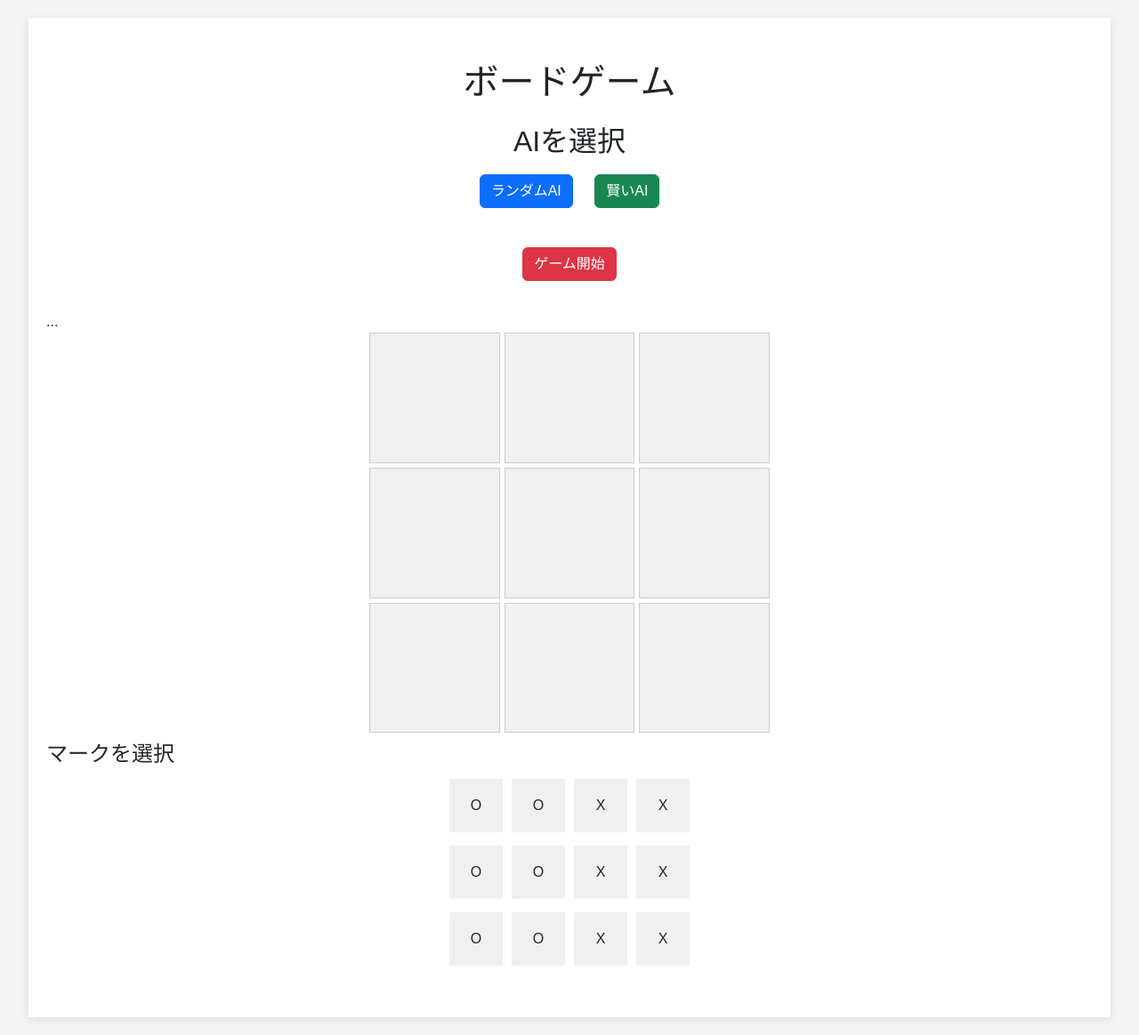
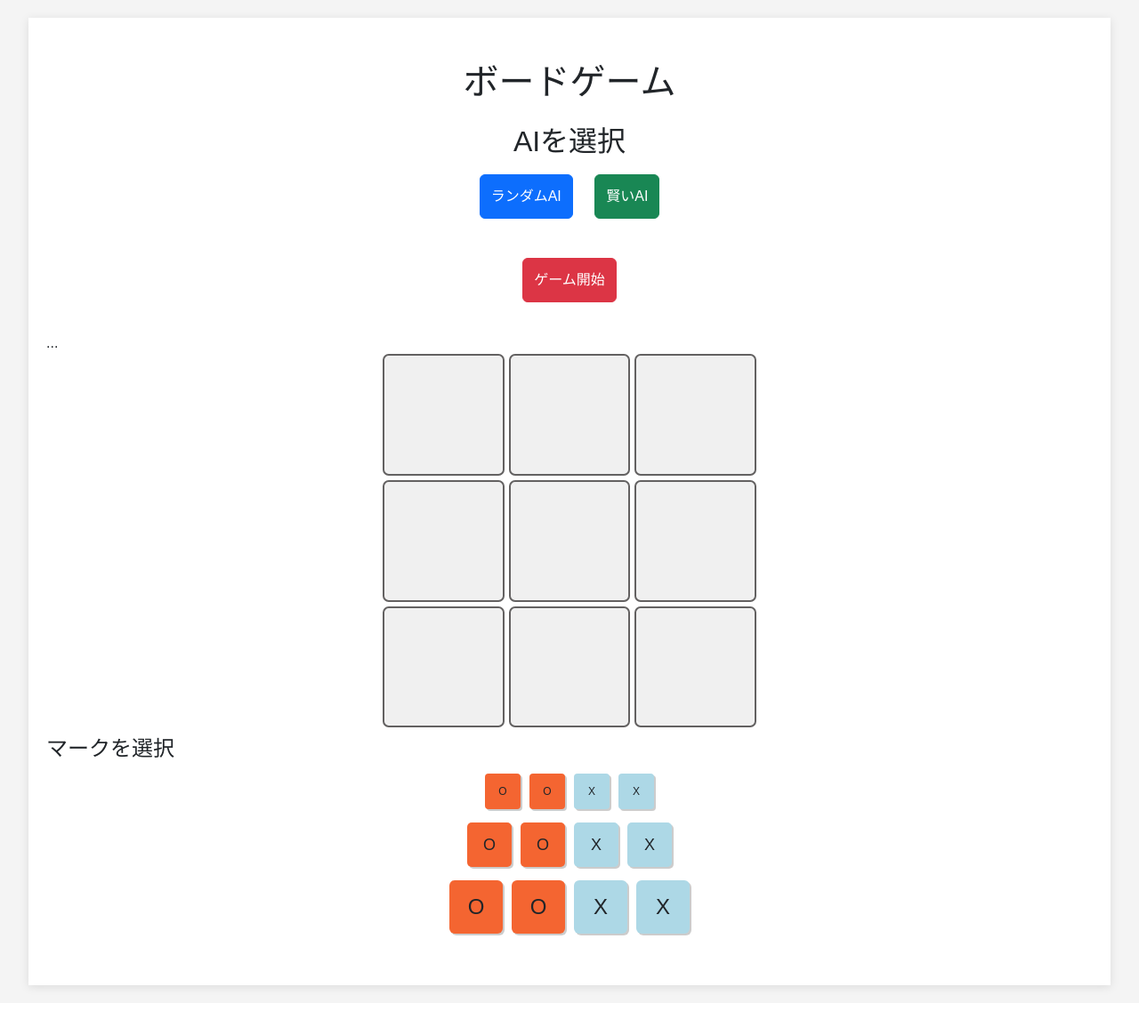
Before and after one commit to wakamizuki/game_app, a Flask app: page / in a window 1280 px wide. Shown: the whole page at 89% size. After the commit the page ends 1117 px from the top, so only its background shows below. Run offline with Flask 2, Linux system fonts and the light colour scheme.

Commit message:
change_display_related_to_marksize

```diff
--- a/package.json
+++ b/package.json
@@ -23,7 +23,8 @@
         "eslint-config-prettier": "^10.1.1",
         "eslint-define-config": "^2.1.0",
         "eslint-plugin-prettier": "^5.2.4",
-        "prettier": "^3.5.3"
+        "prettier": "^3.5.3",
+        "sass": "^1.86.0"
     },
     "type": "module"
 }
--- a/static/css/board.css
+++ b/static/css/board.css
@@ -6,8 +6,8 @@
     gap: 5px; /* セル間のスペース */
     width: 90%; /* ボードの幅を画面の90%に */
     /* height: 600px;                       ボードの高さを画面の90%に  */
-    max-width: 450px; /* 最大幅450px */
-    max-height: 450px; /* 最大高さ450px */
+    max-width: 420px; /* 最大幅450px */
+    max-height: 420px; /* 最大高さ450px */
     margin: 0 auto; /* 中央に配置 */
 }
 
@@ -17,9 +17,10 @@
     justify-content: center; /* セル内でコンテンツを中央揃え */
     align-items: center; /* セル内でコンテンツを中央揃え */
     background-color: #f0f0f0; /* セルの背景色 */
-    border: 1px solid #ccc; /* セルの境界線 */
+    border: 2px solid #636161; /* セルの境界線 */
     width: 100%; /* セルの幅を親要素（ゲームボード）の幅に合わせる */
     aspect-ratio: 1;
+    border-radius: 5%;
     /* height: 100%;               セルの高さを親要素（ゲームボード）の高さに合わせる */
 }
 
--- a/static/css/marks.css
+++ b/static/css/marks.css
@@ -6,10 +6,13 @@
     display: flex;
     justify-content: center;
     margin-bottom: 5px; /* 各行の間にスペースを追加 */
+    align-items: center;
 }
 
 .mark-cell {
-    display: inline-block;
+    display: flex;
+    justify-content: center; /* 水平方向の中央揃え */
+    align-items: center; /* 垂直方向の中央揃え */
     width: 60px;
     height: 60px;
     background-color: #f0f0f0;
@@ -17,11 +20,24 @@
     text-align: center;
     line-height: 60px;
     cursor: pointer;
+    font-size: 24px;
+    border-radius: 10%;
+    box-shadow: 2px 2px rgba(0, 0, 0, 0.2);
+    position: relative;
 }
 
-.mark-cell:hover {
-    background-color: #e0e0e0;
+.mark-cell.small {
+    width: 40px;
+    height: 40px;
+    font-size: 12px;
 }
+
+.mark-cell.middle {
+    width: 50px;
+    height: 50px;
+    font-size: 18px;
+}
+
 /* Oのセルが選択されたとき */
 .mark-cell[data-mark='O'].selected {
     background-color: red; /* 赤色 */
@@ -32,3 +48,22 @@
     background-color: #007bff; /* 青色 */
     color: white; /* 白文字 */
 }
+
+.mark-cell[data-mark='O'] {
+    background-color: rgb(244, 101, 49);
+}
+.mark-cell[data-mark='X'] {
+    background-color: lightblue;
+}
+.mark-cell[data-mark='O']:hover {
+    background-color: red;
+    top: 2px;
+    left: 2px;
+    transition: 0.3s;
+}
+.mark-cell[data-mark='X']:hover {
+    background-color: #007bff;
+    top: 2px;
+    left: 2px;
+    transition: 0.3s;
+}
--- a/static/css/styles.css
+++ b/static/css/styles.css
@@ -23,7 +23,6 @@ body {
 
 h1 {
     text-align: center;
-    margin-bottom: 20px;
 }
 
 .ai-selection {
@@ -34,6 +33,7 @@ h1 {
 button {
     margin: 10px;
     padding: 10px 20px;
+    height: 50px;
     background-color: #007bff;
     color: white;
     border: none;
--- a/static/js/game_controller.js
+++ b/static/js/game_controller.js
@@ -21,7 +21,7 @@ export default class GameController {
             alert('ゲームを開始してください！');
             return;
         }
-        console.log(markId);
+
         if (this.game.markSelected) {
             alert('すでにマークを選択しています！');
             return;
@@ -40,7 +40,7 @@ export default class GameController {
             alert('マークを選択してください！');
             return;
         }
-        console.log(row, col);
+
         if (this.game.cellClick(row, col, this.board)) {
             updateBoard(this.board.board, this.game.currentPlayer.getMark());
         }
--- a/static/js/script.js
+++ b/static/js/script.js
@@ -58,6 +58,19 @@ function updateBoard(boardState, currentPlayer) {
             } else {
                 cell.classList.remove('x', 'o');
             }
+            // サイズのクラスを設定
+            if (mark.size === 'SMALL') {
+                cell.classList.add('small');
+                cell.classList.remove('middle', 'large');
+            } else if (mark.size === 'MIDDLE') {
+                cell.classList.add('middle');
+                cell.classList.remove('small', 'large');
+            } else if (mark.size === 'LARGE') {
+                cell.classList.add('large');
+                cell.classList.remove('small', 'middle');
+            } else {
+                cell.classList.remove('small', 'middle', 'large');
+            }
         });
     });
     document.getElementById('current-player').textContent =
--- a/templates/index.html
+++ b/templates/index.html
@@ -58,22 +58,46 @@
                 <h4>マークを選択</h4>
                 <!-- 3行4列に変更 -->
                 <div class="mark-row">
-                    <div class="mark-cell" id="mark-O1" data-mark="O">O</div>
-                    <div class="mark-cell" id="mark-O2" data-mark="O">O</div>
-                    <div class="mark-cell" id="mark-X1" data-mark="X">X</div>
-                    <div class="mark-cell" id="mark-X2" data-mark="X">X</div>
+                    <div class="mark-cell small" id="mark-O1" data-mark="O">
+                        O
+                    </div>
+                    <div class="mark-cell small" id="mark-O2" data-mark="O">
+                        O
+                    </div>
+                    <div class="mark-cell small" id="mark-X1" data-mark="X">
+                        X
+                    </div>
+                    <div class="mark-cell small" id="mark-X2" data-mark="X">
+                        X
+                    </div>
                 </div>
                 <div class="mark-row">
-                    <div class="mark-cell" id="mark-O3" data-mark="O">O</div>
-                    <div class="mark-cell" id="mark-O4" data-mark="O">O</div>
-                    <div class="mark-cell" id="mark-X3" data-mark="X">X</div>
-                    <div class="mark-cell" id="mark-X4" data-mark="X">X</div>
+                    <div class="mark-cell middle" id="mark-O3" data-mark="O">
+                        O
+                    </div>
+                    <div class="mark-cell middle" id="mark-O4" data-mark="O">
+                        O
+                    </div>
+                    <div class="mark-cell middle" id="mark-X3" data-mark="X">
+                        X
+                    </div>
+                    <div class="mark-cell middle" id="mark-X4" data-mark="X">
+                        X
+                    </div>
                 </div>
                 <div class="mark-row">
-                    <div class="mark-cell" id="mark-O5" data-mark="O">O</div>
-                    <div class="mark-cell" id="mark-O6" data-mark="O">O</div>
-                    <div class="mark-cell" id="mark-X5" data-mark="X">X</div>
-                    <div class="mark-cell" id="mark-X6" data-mark="X">X</div>
+                    <div class="mark-cell large" id="mark-O5" data-mark="O">
+                        O
+                    </div>
+                    <div class="mark-cell large" id="mark-O6" data-mark="O">
+                        O
+                    </div>
+                    <div class="mark-cell large" id="mark-X5" data-mark="X">
+                        X
+                    </div>
+                    <div class="mark-cell large" id="mark-X6" data-mark="X">
+                        X
+                    </div>
                 </div>
             </div>
             <div id="notification" class="notification hidden">
```
Also changed, not shown: other parts of static/css/board.css (+62 -2 lines), package-lock.json.
